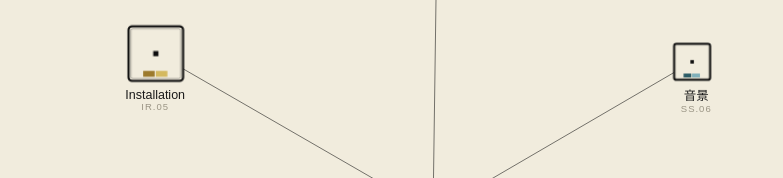
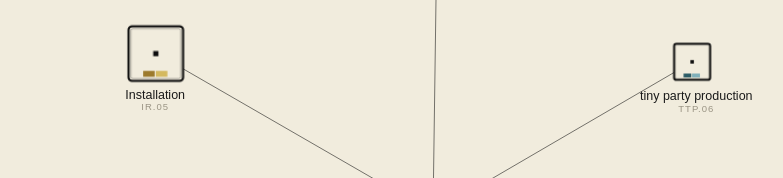
Before and after one commit to ssetagayahm-lab/my-portfolio, a React (Vite) app: page / in a window 1280 px wide. Shown: the part 187-365 px from the top of the page, without its empty margins (207-990 px from the left). Built offline with nearby package versions, Linux system fonts and the light colour scheme.

Commit message:
Update PortfolioMindMap.jsx

```diff
--- a/src/PortfolioMindMap.jsx
+++ b/src/PortfolioMindMap.jsx
@@ -255,9 +255,9 @@ BOSE 55WER × 4（出力）` },
   },
   {
     id: "app",
-    label: "音景",
+    label: "tiny party production",
     en: "SOUNDSCAPE",
-    code: "SS.06",
+    code: "TTP.06",
     sub: "選曲 / サウンドデザイン",
     type: "audio",
     angle: -30,
```
